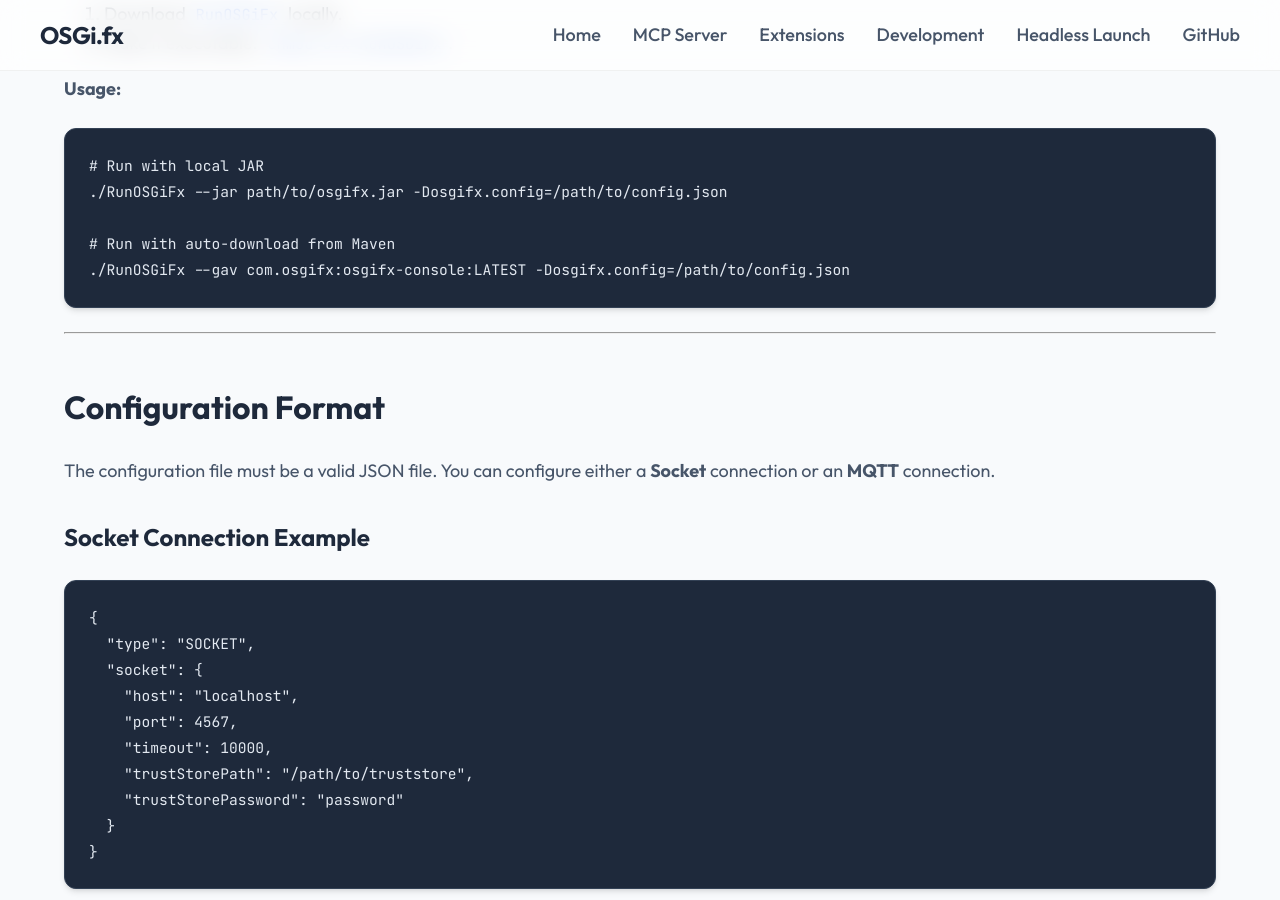
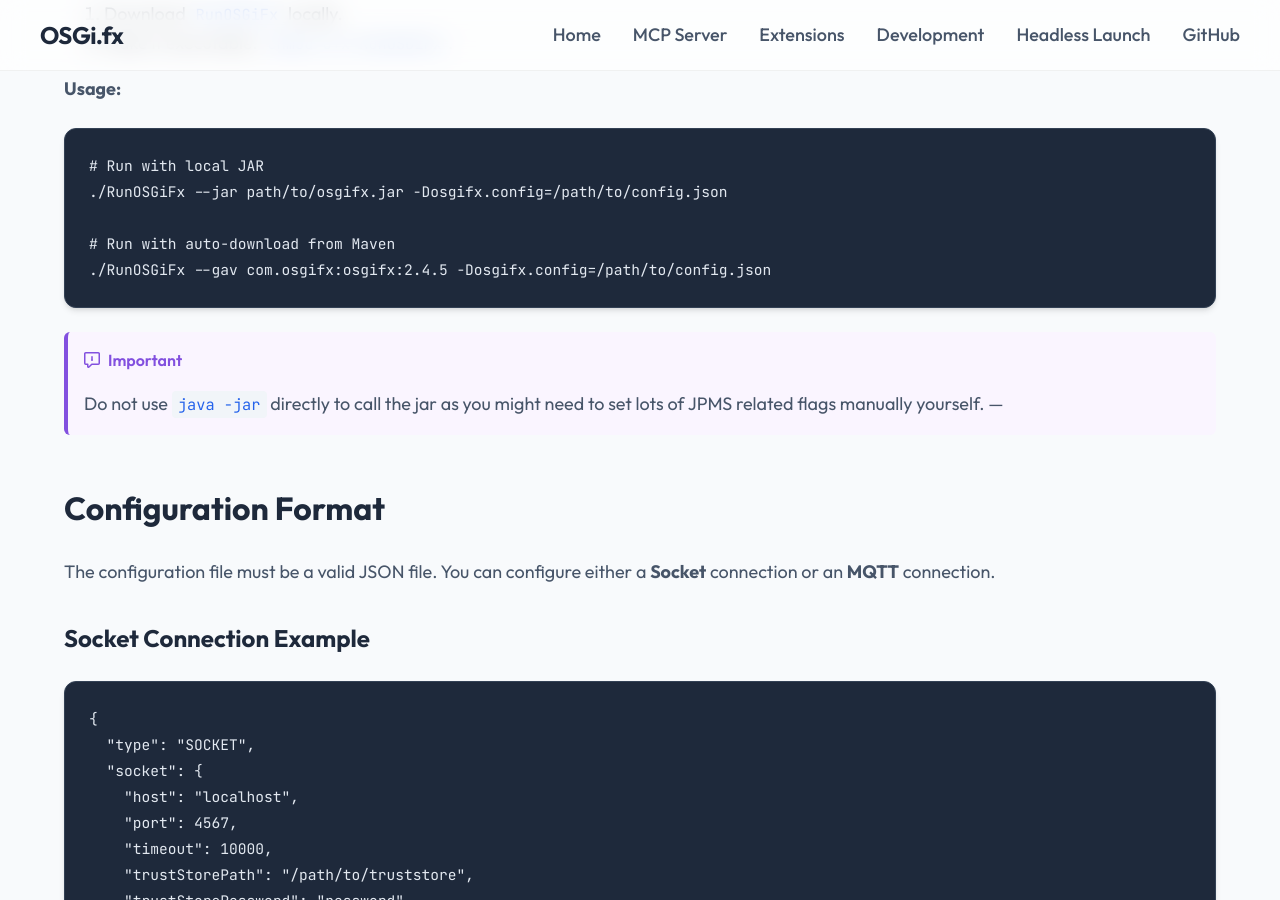
Before and after one commit to amitjoy/osgifx, a Jekyll site: the page built from headless-launch.md, in a window 1280 px wide and 900 px high, scrolled down 944 px. Built offline with Jekyll 4.4.1, drawn with Linux system fonts in a browser that asks for light colours.

Commit message:
Updated headless launch documentation
Updated Maven coordinates in the example to reference a specific version and artifact.
Added a warning regarding manual execution through JAR files to avoid issues with complex JPMS flag requirements.

````diff
--- a/headless-launch.md
+++ b/headless-launch.md
@@ -38,9 +38,11 @@ You can also use the `RunOSGiFx` script which simplifies the process by handling
 ./RunOSGiFx --jar path/to/osgifx.jar -Dosgifx.config=/path/to/config.json
 
 # Run with auto-download from Maven
-./RunOSGiFx --gav com.osgifx:osgifx-console:LATEST -Dosgifx.config=/path/to/config.json
+./RunOSGiFx --gav com.osgifx:osgifx:2.4.5 -Dosgifx.config=/path/to/config.json
 ```
 
+> [!IMPORTANT]
+> Do not use `java -jar` directly to call the jar as you might need to set lots of JPMS related flags manually yourself.
 ---
 
 ## Configuration Format
````
